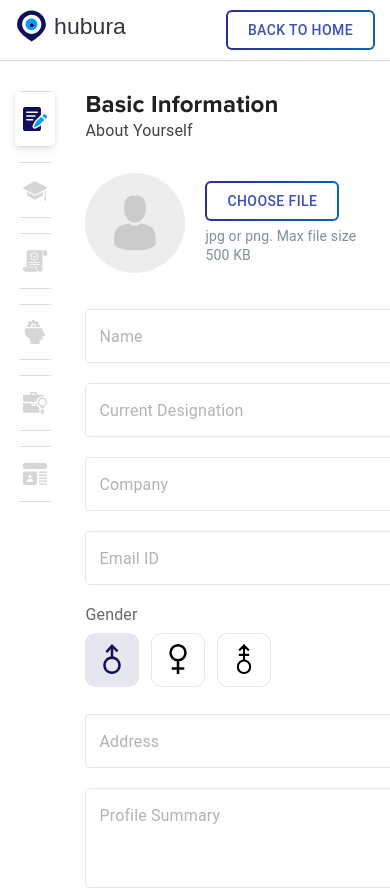
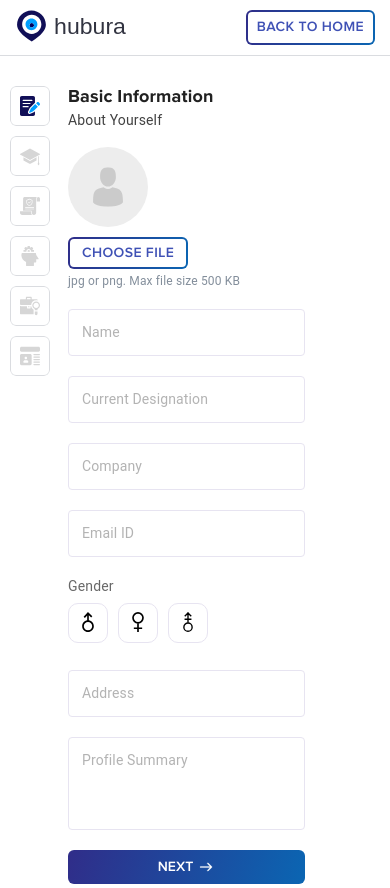
Before and after one commit to mohitgondaliya98/react-mobx-demo, a React (Create React App) app: page /add-profile in a window 390 px wide. Shown: the top 888 px of the page. Built offline with nearby package versions, Linux system fonts and the light colour scheme.

Commit message:
responsive of Basic information page

```diff
--- a/src/assets/styles/style.css
+++ b/src/assets/styles/style.css
@@ -107,11 +107,11 @@ input[type=number]::-webkit-outer-spin-button {
 .MuiButton-text:hover{ background-image: linear-gradient(106deg, #302d89, #0b65b2 99%)!important; color: #FFF!important; }
 
 .MuiButton-outlinedPrimary{ border: 0!important; padding: 2px!important; border-radius: 6px!important;background-image: linear-gradient(106deg, #302d89, #0b65b2 99%)!important; overflow: hidden; }
-.MuiButton-outlinedPrimary .MuiButton-label{ background: #FFF; padding: 6px 20px; border-radius: 4px!important; }
+.MuiButton-outlinedPrimary .MuiButton-label{ font-family: ProximaNova-Semibold; font-weight: 600; background: #FFF; padding: 6px 20px; border-radius: 4px!important; }
 .MuiButton-outlinedPrimary:hover .MuiButton-label{ background-image: linear-gradient(106deg, #302d89, #0b65b2 99%)!important; color: #FFF!important;  }
 
 .btn-iconic-text{ display: flex; }
-.btn-iconic-text span, .btn-iconic-text img{ display: inline-block; vertical-align: middle; }
+.btn-iconic-text span, .btn-iconic-text img{ display: inline-block; vertical-align: middle; font-family: ProximaNova-Semibold; font-weight: 600; }
 .btn-iconic-text img{ height: 18px; width: 18px; }
 
 .btn-lg{ font-size: 14px; line-height: 18px; height: 50px; padding: 12px 38px; }
@@ -123,6 +123,12 @@ input[type=number]::-webkit-outer-spin-button {
 .form-control.MuiFormControl-root .MuiInputBase-root .MuiInputBase-input{ color: #212121; font-size: 16px; line-height: 20px; height: 17px; }
 .form-control.MuiFormControl-root .MuiFormLabel-root{ color: rgba(104, 104, 104, 0.5); }
 .form-control.MuiFormControl-root .MuiInputBase-root textarea.MuiInputBase-input{ height: 63px; }
+
+
+.upload-outline-btn{ display: inline-block; vertical-align: middle; position: relative; overflow: hidden; cursor: pointer; }
+.upload-outline-btn input{ display: inline-block; vertical-align: middle; position: absolute; top: 0; bottom: 0; left: 0; right: 0; cursor: pointer; opacity: 0; z-index: 2; }
+.upload-outline-btn:hover .MuiButton-label{ background-image: linear-gradient(106deg, #302d89, #0b65b2 99%)!important; color: #FFF!important;  }
+.upload-outline-btn ::-webkit-file-upload-button { cursor:pointer; }
 
 
 /* radio-group */
@@ -284,6 +290,7 @@ p.colored-info{ margin: 20px 0 70px; text-align: center; padding: 30px 35px; fon
 .add-profile-stepper-wrapper .MuiTabs-root + div{ min-width: calc(100% - 286px); }
 .add-profile-stepper-wrapper .MuiTabs-vertical .MuiTabs-scrollable .MuiTab-textColorInherit.Mui-selected, .add-profile-stepper-wrapper .MuiTabs-vertical .MuiTabs-scrollable .MuiTab-textColorInherit{ opacity: 1; }
 .add-profile-stepper-wrapper .MuiTabs-vertical .MuiTabs-scrollable .MuiTab-wrapper .tab-step{ display: flex; align-items: center; border: 1px solid #dadce0; position: relative; border-radius: 6px; padding: 22px 25px;min-width: 228px; max-width: 228px; overflow: hidden; }
+.add-profile-stepper-wrapper .MuiTabs-vertical .MuiTabs-scrollable .MuiTab-wrapper .tab-step.completed{ border: 1px solid #009fff; }
 .add-profile-stepper-wrapper .MuiTabs-vertical .MuiTabs-scrollable .MuiTab-wrapper .tab-step::before{ content: none; position: absolute; left: 0; top: 0; bottom: 0; width: 4px; background: #009fff; }
 .add-profile-stepper-wrapper .MuiTabs-vertical .MuiTabs-scrollable .MuiTab-wrapper .tab-step i{ display: inline-block; vertical-align: top; position: relative; margin-right: 16px; width: 30px; height: 30px; display: inline-block; vertical-align: top; }
 .add-profile-stepper-wrapper .MuiTabs-vertical .MuiTabs-scrollable .MuiTab-wrapper .tab-step i img{ position: absolute; top: 0; bottom: 0; left: 0; right: 0; width: 30px; height: 30px; display: block; margin: auto; transition: all 0.2s ease; }
@@ -301,7 +308,7 @@ p.colored-info{ margin: 20px 0 70px; text-align: center; padding: 30px 35px; fon
 .add-profile-stepper-wrapper .MuiTabs-vertical .MuiTabs-scrollable .MuiTab-wrapper .tab-step p span{ display: block; color: #d3d3d3; font-size: 14px; line-height: 18px; letter-spacing: -0.34px; font-family: ProximaNova-Regular; font-weight: 400; transition: all 0.2s ease;}
 
 .add-profile-stepper-wrapper .MuiTabs-vertical .MuiTabs-scrollable .MuiTabs-indicator{ display: none; }
-.add-profile-stepper-wrapper .MuiBox-root{ padding: 0; }
+.add-profile-stepper-wrapper .MuiBox-root, .add-profile-stepper-wrapper .MuiBox-root .MuiTypography-root{ padding: 0; }
 
 .add-profile-stepper-wrapper .MuiBox-root .add-profile-tab-content{ padding: 0 50px; }
 .add-profile-stepper-wrapper .MuiBox-root .add-profile-tab-content .tab-title{ margin-bottom: 30px; }
@@ -317,7 +324,7 @@ p.colored-info{ margin: 20px 0 70px; text-align: center; padding: 30px 35px; fon
 .add-profile-stepper-wrapper .MuiBox-root .add-profile-tab-content .form-control, .add-profile-stepper-wrapper .MuiBox-root .add-profile-tab-content .form-control .MuiInputBase-root, .add-profile-stepper-wrapper .tab-main-content  .MuiButton-containedPrimary{ width: 360px; }
 .gender-toggle.MuiToggleButtonGroup-root .MuiToggleButton-root + .MuiToggleButton-root{ margin-left: 12px; }
 .gender-toggle.MuiToggleButtonGroup-root .MuiToggleButton-root { border: 1px solid #e7e4f1; border-radius: 10px; }
-.gender-toggle.MuiToggleButtonGroup-root .MuiToggleButton-root{ display: flex; justify-content: center; align-items: center; width: 54px; height: 54px; }
+.gender-toggle.MuiToggleButtonGroup-root .MuiToggleButton-root{ display: flex; justify-content: center; align-items: center; width: 54px; height: 54px; padding: 0 11px; }
 .gender-toggle.MuiToggleButtonGroup-root .MuiToggleButton-root .MuiToggleButton-label{ display: flex; justify-content: center; align-items: center; position: relative; width: 54px; height: 54px; }
 .gender-toggle.MuiToggleButtonGroup-root .MuiToggleButton-root .MuiToggleButton-label img{ position: absolute; top: 11px; left: 0; right: 0; transition: all 0.2s ease-in-out; width: 30px; height: 30px; }
 .gender-toggle.MuiToggleButtonGroup-root .MuiToggleButton-root .MuiToggleButton-label .default, .gender-toggle.MuiToggleButtonGroup-root .MuiToggleButton-root.Mui-selected .MuiToggleButton-label .active, .gender-toggle.MuiToggleButtonGroup-root .MuiToggleButton-root:hover .MuiToggleButton-label .active{ opacity: 1; visibility: visible; transform: scale(1); }
@@ -389,16 +396,9 @@ p.colored-info{ margin: 20px 0 70px; text-align: center; padding: 30px 35px; fon
     footer .secondary-footer{ padding: 5px 15px; }
     footer{ min-height: 121px; margin-top: -121px; }
 
-    .add-profile-stepper-wrapper{ padding: 0; }
-    .add-profile-stepper-wrapper .MuiBox-root .add-profile-tab-content{ padding: 0 15px; }
-    .add-profile-stepper-wrapper .MuiTabs-vertical .MuiTabs-scrollable .MuiTab-textColorInherit.Mui-selected .MuiTab-wrapper .tab-step::before{ content: none; }
-    .add-profile-stepper-wrapper .MuiTabs-vertical .MuiTabs-scrollable .MuiTab-textColorInherit .tab-step p{ display: none; }
-    .add-profile-stepper-wrapper .MuiTabs-vertical .MuiTabs-scrollable .MuiTab-wrapper .tab-step, .add-profile-stepper-wrapper .MuiTabs-vertical .MuiTabs-scrollable .MuiTab-textColorInherit{ min-width: auto; max-width: 100%; }
-    .add-profile-stepper-wrapper .MuiTabs-vertical .MuiTabs-scrollable{ padding: 10px 15px; margin: -10px 0; }
-    .add-profile-stepper-wrapper .MuiTabs-vertical .MuiTabs-scrollable .MuiTab-wrapper .tab-step{ padding: 12px; }
-    .add-profile-stepper-wrapper .MuiTabs-vertical .MuiTabs-scrollable .MuiTab-wrapper .tab-step i{ margin-right: 0; }
-    .add-profile-stepper-wrapper .MuiTabs-vertical .MuiTabs-scrollable .MuiTab-wrapper .tab-step i img{ width: 24px; height: 24px; }
-    .add-profile-stepper-wrapper .MuiTabs-root + div{ min-width: calc(100% - 100px); }
+    .add-profile-stepper-wrapper{ padding: 0 15px; }
+    .add-profile-stepper-wrapper .MuiBox-root .add-profile-tab-content{ padding: 0 30px; }
+
 }
 
 @media (max-width:991px) {
@@ -410,6 +410,17 @@ p.colored-info{ margin: 20px 0 70px; text-align: center; padding: 30px 35px; fon
     .organization-testimonial-card .organization-details div h6{ font-size: 18px; line-height: 22px; }
     .organization-testimonial-card .organization-details i img, .organization-testimonial-card .organization-details i{ width: 54px; height: 54px; }
     .organization-testimonial-card .organization-details div{ padding: 3px 10px; }
+
+    .add-profile-stepper-wrapper{ padding: 0; }
+    .add-profile-stepper-wrapper .MuiBox-root .add-profile-tab-content{ padding: 0 15px 0 10px; }
+    .add-profile-stepper-wrapper .MuiTabs-vertical .MuiTabs-scrollable .MuiTab-textColorInherit.Mui-selected .MuiTab-wrapper .tab-step::before{ content: none; }
+    .add-profile-stepper-wrapper .MuiTabs-vertical .MuiTabs-scrollable .MuiTab-textColorInherit .tab-step p{ display: none; }
+    .add-profile-stepper-wrapper .MuiTabs-vertical .MuiTabs-scrollable .MuiTab-wrapper .tab-step, .add-profile-stepper-wrapper .MuiTabs-vertical .MuiTabs-scrollable .MuiTab-textColorInherit{ min-width: auto; max-width: 100%; }
+    .add-profile-stepper-wrapper .MuiTabs-vertical .MuiTabs-scrollable{ padding: 10px 15px; margin: -10px 0; }
+    .add-profile-stepper-wrapper .MuiTabs-vertical .MuiTabs-scrollable .MuiTab-wrapper .tab-step{ padding: 12px; }
+    .add-profile-stepper-wrapper .MuiTabs-vertical .MuiTabs-scrollable .MuiTab-wrapper .tab-step i{ margin-right: 0; }
+    .add-profile-stepper-wrapper .MuiTabs-vertical .MuiTabs-scrollable .MuiTab-wrapper .tab-step i img{ width: 24px; height: 24px; }
+    .add-profile-stepper-wrapper .MuiTabs-root + div{ min-width: calc(100% - 100px); }
 }
 
 @media (max-width:767px) {
@@ -450,17 +461,26 @@ p.colored-info{ margin: 20px 0 70px; text-align: center; padding: 30px 35px; fon
 
     .wrapper{ padding-bottom: 107px; }
     footer{ min-height: 107px; margin-top: -107px; }
-    footer .primary-footer{ padding: 12px 15px; }
-    footer .secondary-footer{ padding: 6px 15px; }
+    footer .primary-footer{ padding: 12px 0; }
+    footer .secondary-footer{ padding: 6px 0; }
     footer .primary-footer .nav-brand img{ height: 32px; width: auto; max-width: 100%; }
     footer .primary-footer .footer-links li a{ font-size: 14px; line-height: 18px; }
     footer .secondary-footer .social-links li a{ padding: 10px; }
     footer .secondary-footer .social-links li a:hover::before{ width: 38px; height: 38px; }
     footer .secondary-footer p{ font-size: 12px; line-height: 16px; }
+
+    .add-profile-stepper-wrapper .MuiBox-root .add-profile-tab-content .tab-title{ margin-bottom: 20px; }
+    .add-profile-stepper-wrapper .MuiBox-root .add-profile-tab-content .tab-title p{ font-size: 22px; line-height: 26px; }
+
+    .add-profile-stepper-wrapper .MuiBox-root .add-profile-tab-content .choose-profile-pic{ display: block; margin-bottom: 20px; }
+    .add-profile-stepper-wrapper .MuiBox-root .add-profile-tab-content .choose-profile-pic i{ min-width: 80px; width: 80px; max-width: 80px; height: 80px; margin: 0 0 10px; }
+    .add-profile-stepper-wrapper .MuiBox-root .add-profile-tab-content .choose-profile-pic i img{ width: 40px; height: 40px; }
 }
 
 @media (max-width:575px) {
     header .right-handle .btn.MuiButton-root{ height: auto; padding: 6px 9px; }
+    header .right-handle .MuiButton-outlinedPrimary{ height: auto; }
+    header .right-handle .MuiButton-outlinedPrimary .MuiButton-label{ height: auto; padding: 3px 9px; }
 
     .homepage-banner{ padding: 50px 10px; }
     .homepage-banner h1{ font-size: 28px; line-height: 34px; }
@@ -484,6 +504,45 @@ p.colored-info{ margin: 20px 0 70px; text-align: center; padding: 30px 35px; fon
     footer .primary-footer .footer-links li + li{ margin-left: 0; }
     footer .primary-footer .footer-links li{ margin: 2px 12px 2px 0; }
     footer .secondary-footer .social-links{ justify-content: center; }
+
+    .add-profile-stepper-wrapper .MuiBox-root .add-profile-tab-content .form-control, .add-profile-stepper-wrapper .MuiBox-root .add-profile-tab-content .form-control .MuiInputBase-root, .add-profile-stepper-wrapper .tab-main-content .MuiButton-containedPrimary{ width: 237px; }
+
+    .add-profile-stepper-wrapper .MuiTabs-vertical .MuiTabs-scrollable .MuiTab-wrapper .tab-step{ padding: 4px; }
+    .add-profile-stepper-wrapper .MuiTabs-vertical .MuiTabs-scrollable .MuiTab-textColorInherit{ width: 40px; height: 40px; min-height: 40px; margin-bottom: 10px; }
+    .add-profile-stepper-wrapper .MuiTabs-vertical .MuiTabs-scrollable .MuiTab-textColorInherit.Mui-selected, .add-profile-stepper-wrapper .MuiTabs-vertical .MuiTabs-scrollable .MuiTab-textColorInherit:hover{ box-shadow: none; }
+    .add-profile-stepper-wrapper .MuiTabs-vertical .MuiTabs-scrollable{ padding: 0 10px; margin: 0; }
+    .add-profile-stepper-wrapper .MuiBox-root .add-profile-tab-content{ padding: 0 15px 0 8px; }
+    .add-profile-stepper-wrapper .MuiBox-root .add-profile-tab-content .tab-title{ margin-bottom: 15px; }
+    .add-profile-stepper-wrapper .MuiBox-root .add-profile-tab-content .tab-title p{ font-size: 18px; line-height: 22px; }
+    .add-profile-stepper-wrapper .MuiBox-root .add-profile-tab-content .tab-title span{ font-size: 14px; line-height: 18px; }
+
+    .gender-toggle.MuiToggleButtonGroup-root .MuiToggleButton-root, .gender-toggle.MuiToggleButtonGroup-root .MuiToggleButton-root .MuiToggleButton-label{ width: 40px; height: 40px; }
+    .gender-toggle.MuiToggleButtonGroup-root .MuiToggleButton-root .MuiToggleButton-label img{ width: 20px; height: 20px; left: -2px; top: 9px; }
+
+    .add-profile-stepper-wrapper .MuiBox-root .add-profile-tab-content .choose-profile-pic div > span{ font-size: 12px; line-height: 16px; margin-top: 4px; }
+    .add-profile-stepper-wrapper .MuiBox-root .add-profile-tab-content .choose-profile-pic .MuiButton-outlinedPrimary .MuiButton-label{ padding: 2px 12px; }
+
+    .add-profile-stepper-wrapper .MuiTabs-vertical .MuiTabs-scrollable .MuiTab-wrapper .tab-step i img{ width: 20px; height: 20px; }
+    .add-profile-stepper-wrapper .MuiTabs-root + div { min-width: calc(100% - 60px);}
+
+    .gender-toggle.MuiToggleButtonGroup-root .MuiToggleButton-root + .MuiToggleButton-root{ margin-left: 10px; }
+
+
+
+
+
+
+
+
+
+
+    .form-control.MuiFormControl-root .MuiInputBase-root .MuiInputBase-input{ padding: 15px 16px; }
+    .form-control.MuiFormControl-root .MuiInputBase-root { padding: 0; }
+    .form-control.MuiFormControl-root .MuiFormLabel-root{ font-size: 14px; line-height: 18px; transform: translate(14px, 14px) scale(1); }
+    .form-control.MuiFormControl-root .MuiFormLabel-root.MuiInputLabel-shrink{ transform: translate(16px, -6px) scale(0.82); }
+
+    .radio-group label{ font-size: 14px; line-height: 18px; }
+
 }
 
 @media (max-width: 425px) {
--- a/src/component/profile/addProfile.tsx
+++ b/src/component/profile/addProfile.tsx
@@ -17,11 +17,14 @@ export default function AddProfile() {
         setValue(newValue);
     };
 
-    const [alignment, setAlignment] = React.useState<string | null>('left');
+    const [alignment, setAlignment] = React.useState('');
 
     const handleAlignment = (event: React.MouseEvent<HTMLElement>, newAlignment: string | null) => {
-        setAlignment(newAlignment);
+        if (newAlignment !== null) {
+            setAlignment(newAlignment);
+        }
     };
+
 
     return (
         <>
@@ -139,8 +142,8 @@ export default function AddProfile() {
                                             <img src={require('../../assets/images/user-grey.svg').default} className="uploaded-img d-none" alt="" />
                                         </i>
                                         <div>
-                                            <input className="d-none" accept="image/*" id="chooseProfilePic" multiple type="file" />
-                                            <label htmlFor="chooseProfilePic">
+                                            <label htmlFor="chooseProfilePic" className="upload-outline-btn">
+                                                <input accept="image/*" id="chooseProfilePic" multiple type="file" />
                                                 <Button variant="outlined" color="primary">Choose File</Button>
                                             </label>
                                             <span>jpg or png. Max file size 500 KB</span>
@@ -191,12 +194,7 @@ export default function AddProfile() {
                                     <span>Education &amp; Degree</span>
                                 </div>
                                 <div className="tab-main-content">
-                                    <div className="choose-profile-pic">
-                                        <i>
-                                            <img src={require('../../assets/images/user-grey.svg')} alt="" />
-                                        </i>
 
-                                    </div>
                                 </div>
                             </div>
                         </TabPanel>
@@ -207,12 +205,7 @@ export default function AddProfile() {
                                     <span>Professional Skills</span>
                                 </div>
                                 <div className="tab-main-content">
-                                    <div className="choose-profile-pic">
-                                        <i>
-                                            <img src={require('../../assets/images/user-grey.svg')} alt="" />
-                                        </i>
 
-                                    </div>
                                 </div>
                             </div>
                         </TabPanel>
@@ -223,12 +216,7 @@ export default function AddProfile() {
                                     <span>Internship &amp; Jobs</span>
                                 </div>
                                 <div className="tab-main-content">
-                                    <div className="choose-profile-pic">
-                                        <i>
-                                            <img src={require('../../assets/images/user-grey.svg')} alt="" />
-                                        </i>
 
-                                    </div>
                                 </div>
                             </div>
                         </TabPanel>
@@ -239,12 +227,7 @@ export default function AddProfile() {
                                     <span>Job location,Timings etc</span>
                                 </div>
                                 <div className="tab-main-content">
-                                    <div className="choose-profile-pic">
-                                        <i>
-                                            <img src={require('../../assets/images/user-grey.svg')} alt="" />
-                                        </i>
 
-                                    </div>
                                 </div>
                             </div>
                         </TabPanel>
@@ -255,18 +238,12 @@ export default function AddProfile() {
                                     <span>General Details</span>
                                 </div>
                                 <div className="tab-main-content">
-                                    <div className="choose-profile-pic">
-                                        <i>
-                                            <img src={require('../../assets/images/user-grey.svg')} alt="" />
-                                        </i>
 
-                                    </div>
                                 </div>
                             </div>
                         </TabPanel>
                     </div>
                 </div>
-
             </div>
             {/* wrapper end */}
 
```
Also changed, not shown: 1 other file (tests, documents, lock files or other folders).
